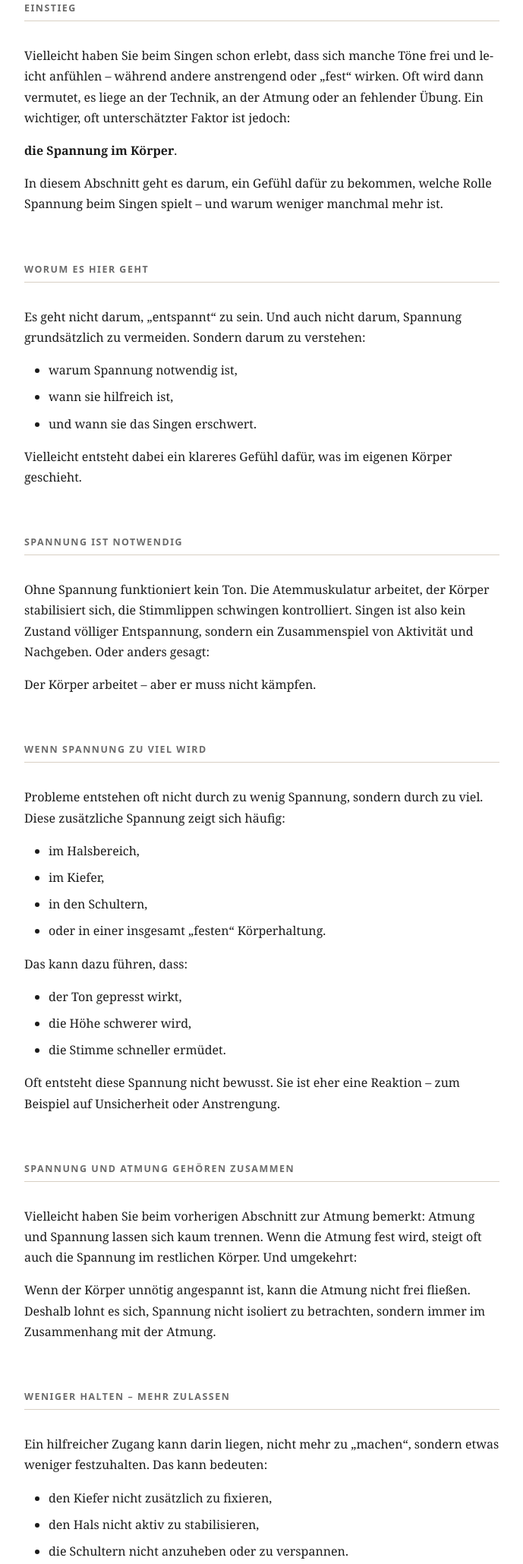
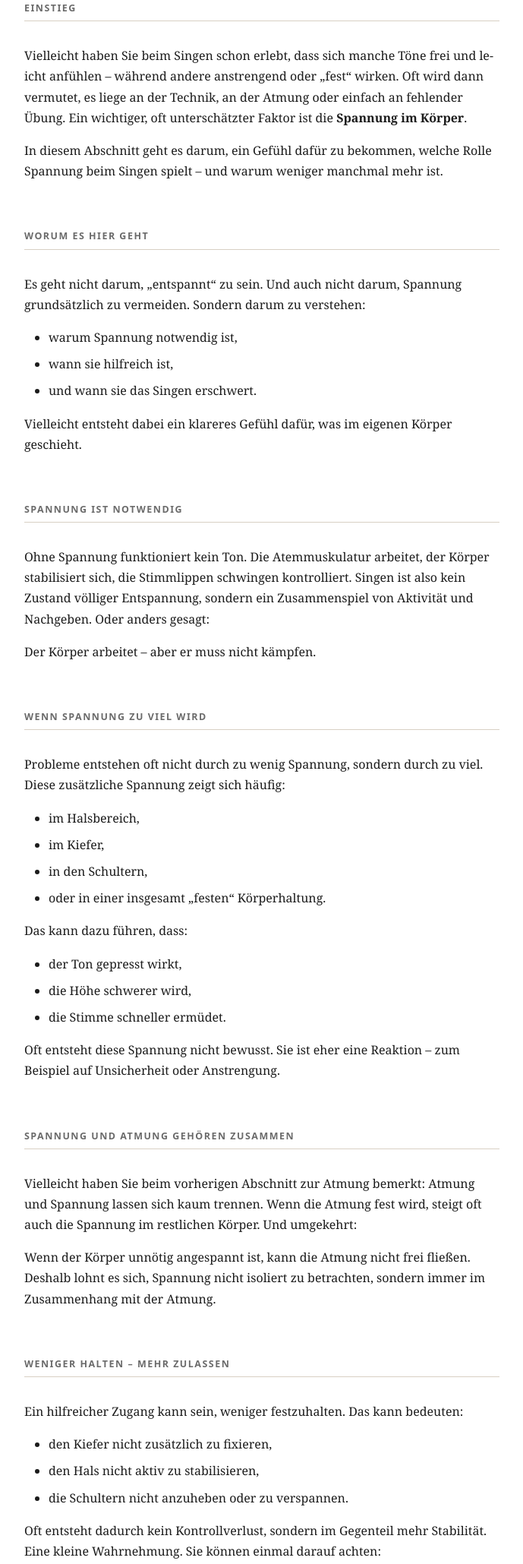
Before and after one commit to holgergabriel/holgergabriel.github.io, an Astro site: page /physiologie/unterseite_3 in a window 1280 px wide. Shown: the part 270-2329 px from the top of the page at 76% size, without its empty margins (295-984 px from the left). Built offline with nearby package versions, Linux system fonts and the light colour scheme; Astro itself is replaced by a stand-in of ours.

Commit message:
spannung final draft

```diff
--- a/src/pages/physiologie/unterseite_3.md
+++ b/src/pages/physiologie/unterseite_3.md
@@ -7,9 +7,7 @@ description: " "
 
 ## Einstieg
 
-Vielleicht haben Sie beim Singen schon erlebt, dass sich manche Töne frei und leicht anfühlen – während andere anstrengend oder „fest“ wirken. Oft wird dann vermutet, es liege an der Technik, an der Atmung oder an fehlender Übung. Ein wichtiger, oft unterschätzter Faktor ist jedoch:
-
-**die Spannung im Körper**.
+Vielleicht haben Sie beim Singen schon erlebt, dass sich manche Töne frei und leicht anfühlen – während andere anstrengend oder „fest“ wirken. Oft wird dann vermutet, es liege an der Technik, an der Atmung oder einfach an fehlender Übung. Ein wichtiger, oft unterschätzter Faktor ist die **Spannung im Körper**.
 
 In diesem Abschnitt geht es darum, ein Gefühl dafür zu bekommen, welche Rolle Spannung beim Singen spielt – und warum weniger manchmal mehr ist.
 
@@ -55,7 +53,7 @@ Wenn der Körper unnötig angespannt ist, kann die Atmung nicht frei fließen. D
 
 ## Weniger halten – mehr zulassen
 
-Ein hilfreicher Zugang kann darin liegen, nicht mehr zu „machen“, sondern etwas weniger festzuhalten. Das kann bedeuten:
+Ein hilfreicher Zugang kann sein, weniger festzuhalten. Das kann bedeuten:
 
 - den Kiefer nicht zusätzlich zu fixieren,
 - den Hals nicht aktiv zu stabilisieren,
@@ -76,7 +74,8 @@ Diese Veränderungen früh wahrzunehmen, kann helfen, unnötige Spannung zu redu
 
 ## Vielleicht lässt sich das so zusammenfassen
 
-Spannung ist beim Singen notwendig – aber nicht jede Spannung ist hilfreich. Oft entsteht das eigentliche Problem nicht durch zu wenig Aktivität, sondern durch ein Zuviel an ungerichteter Spannung. Ein bewussterer Umgang damit kann helfen, den Körper besser arbeiten zu lassen, ohne ihn zu überfordern.
+Spannung ist beim Singen notwendig – aber nicht jede Spannung ist hilfreich. Oft entsteht das eigentliche Problem nicht durch zu wenig Aktivität, sondern durch ein Zuviel an ungerichteter Spannung. Ein bewussterer Umgang damit kann helfen,
+den Körper arbeiten zu lassen, ohne ihn unnötig zu belasten.
 
 ## Übergang
 
```
